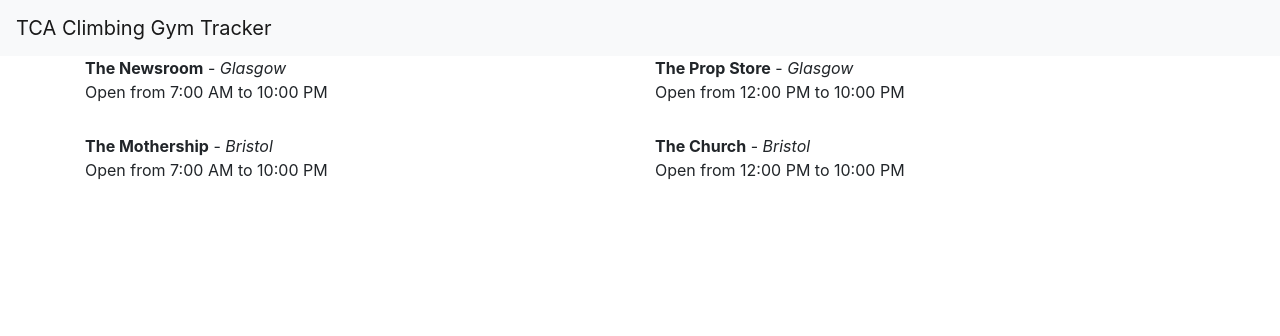
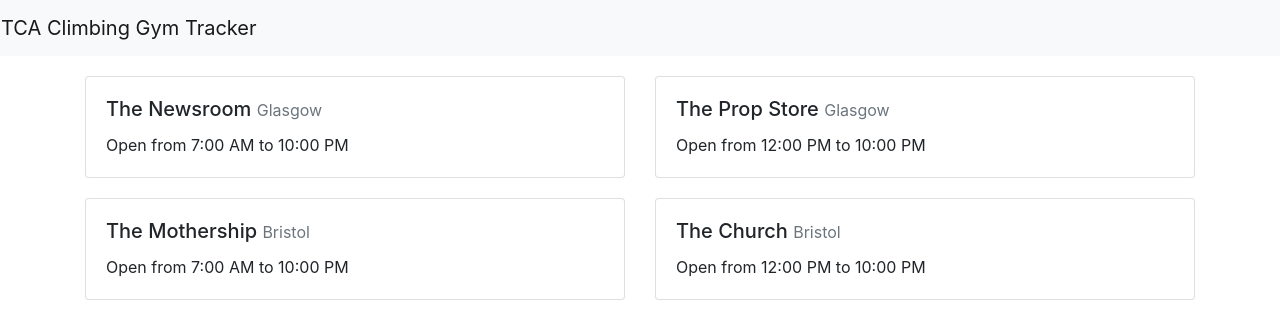
Before and after one commit to ElectricNoodle/tca-scraper, a Vue app in the folder web/: page / in a window 1280 px wide. Shown: the top 336 px of the page. Built offline with nearby package versions, Linux system fonts and the light colour scheme; no server answers.

Commit message:
No need for a full ISO timestamp on the graph

```diff
--- a/web/public/index.html
+++ b/web/public/index.html
@@ -11,9 +11,11 @@
 
 <body>
   <nav class="navbar navbar-light bg-light">
-    <a class="navbar-brand" href="#">
-      TCA Climbing Gym Tracker
-    </a>
+    <div class="row">
+      <a class="navbar-brand" href="#">
+        TCA Climbing Gym Tracker
+      </a>
+    </div>
   </nav>
   <div class="container">
     <div id="app"></div>
--- a/web/src/App.vue
+++ b/web/src/App.vue
@@ -34,3 +34,9 @@ import "bootstrap-vue/dist/bootstrap-vue.css";
 })
 export default class App extends Vue {}
 </script>
+
+<style scoped>
+.row {
+  margin-top:20px;
+}
+</style>
--- a/web/src/components/ChartPanel.vue
+++ b/web/src/components/ChartPanel.vue
@@ -1,10 +1,15 @@
 <template>
-  <div style="margin-bottom:30px;">
-    <strong>{{ gymName }}</strong>&nbsp;-&nbsp;<em>{{ gymLocation }}</em>
-    <p>
-      Open from {{ this.getOpeningTimeText }} to {{ this.getClosingTimeText }}
-    </p>
-    <Chart v-if="loaded" :gymCode="gymCode" :chart-data="graphData" />
+  <div class="card">
+
+    <div class="card-body">
+      <h5 class="card-title">
+        {{ gymName }} <small class="text-muted">{{ gymLocation }}</small>
+      </h5>
+      <p class="card-text">
+        Open from {{ this.getOpeningTimeText }} to {{ this.getClosingTimeText }}
+      </p>
+      <Chart v-if="loaded" :gymCode="gymCode" :chart-data="graphData" />
+    </div>
   </div>
 </template>
 
@@ -19,6 +24,7 @@ import {
   startOfToday,
   endOfToday,
   formatISO,
+  parseISO,
   addHours
 } from "date-fns";
 
@@ -42,17 +48,7 @@ export default {
             backgroundColor: this.backgroundColor,
             label: "Occupancy"
           }
-        ],
-        options: {
-          scales: {
-            xAxes: [
-              {
-                ticks: {},
-                type: "string"
-              }
-            ]
-          }
-        }
+        ]
       }
     };
   },
@@ -87,7 +83,7 @@ export default {
           return 0;
         });
         this.graphData.labels = this.apiData.map(apiDataValue => {
-          return apiDataValue[0];
+          return format(parseISO(apiDataValue[0]),'p');
         });
         this.loaded = true;
       });
```
